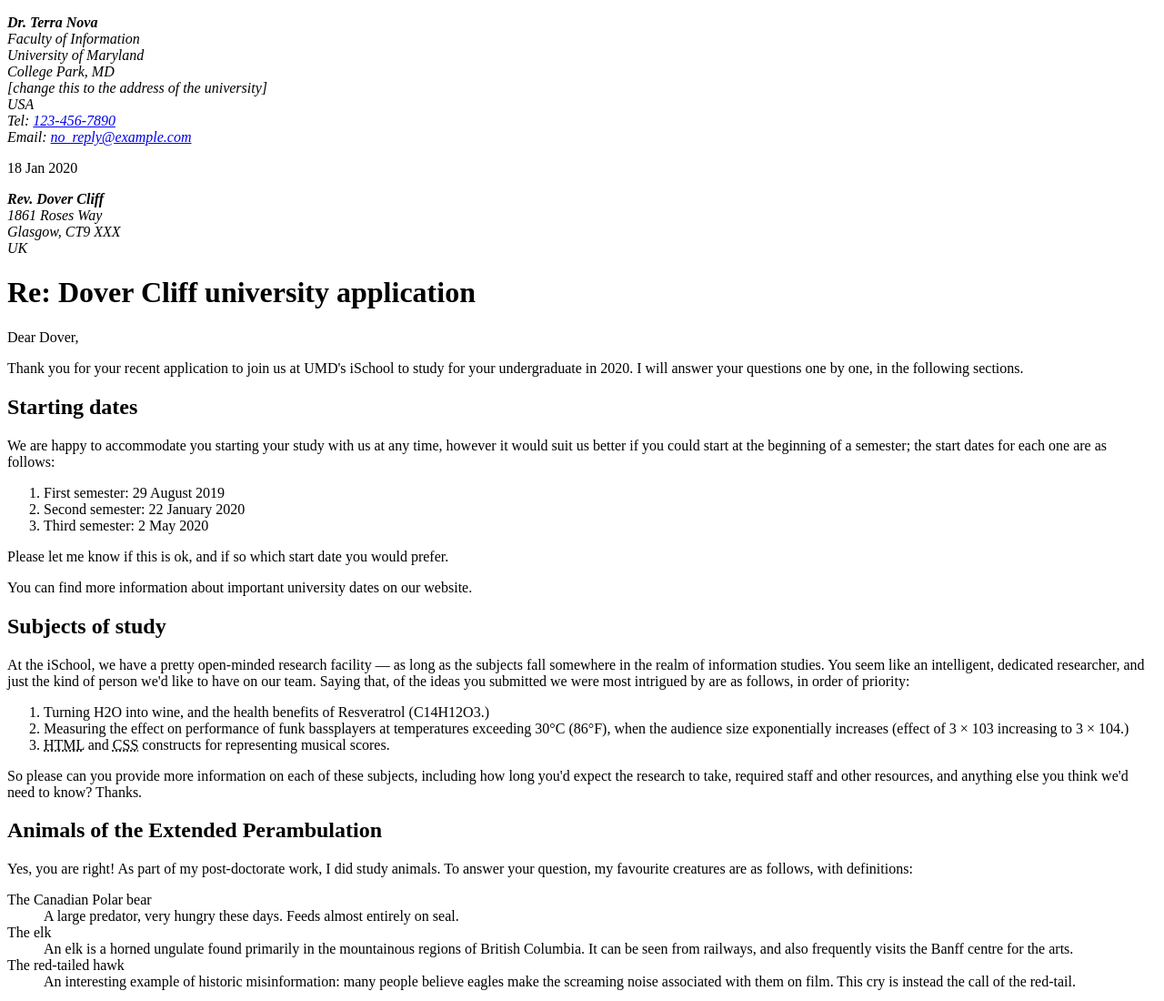
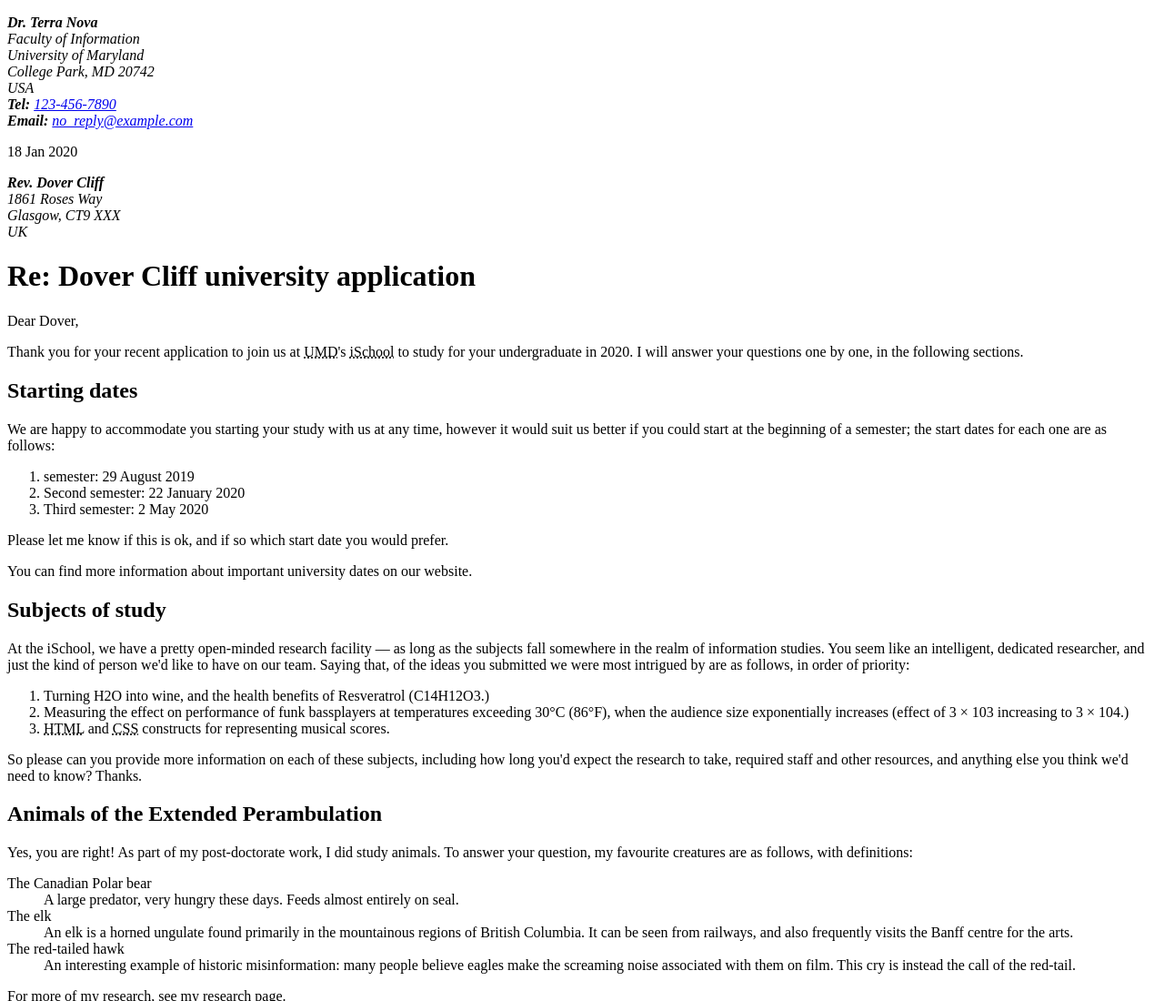
Before and after one commit to aprum/aprum.github.io, a plain HTML site: page lab_2/index.html in a window 1280 px wide. Shown: the top 1100 px of the page at 91% size. Drawn offline with Linux system fonts and the light colour scheme.

Commit message:
Update index.html

```diff
--- a/lab_2/index.html
+++ b/lab_2/index.html
@@ -6,21 +6,20 @@
 </head>
 
 <body>
-<address class="sender column">
+<address class="sender-column">
     <p>
 <strong>Dr. Terra Nova</strong><br/>
 Faculty of Information<br/>
 University of Maryland<br/>
-College Park, MD<br/>
-[change this to the address of the university]<br/>
+College Park, MD 20742<br/>
 USA<br/>
-Tel: <a href="tel+1234567890">123-456-7890</a><br/>
-Email: <a href="mailto:no_reply@example.com">no_reply@example.com</a>
+<strong>Tel:</strong> <a href="tel+1234567890">123-456-7890</a><br/>
+<strong>Email:</strong> <a href="mailto:no_reply@example.com">no_reply@example.com</a>
 </p>
 </address>
 
 <p>
-18 Jan 2020
+<time datetime="2020-01-18">18 Jan 2020</time>
 </p>
 
 <p>
@@ -41,7 +40,7 @@
 </p>
 
 <p>
-Thank you for your recent application to join us at UMD's iSchool to study for your undergraduate in 2020. I will answer your questions one by one, in the following sections.
+Thank you for your recent application to join us at <abbr title="University of Maryland">UMD</abbr>'s <abbr title="College of Information Studies">iSchool</abbr> to study for your undergraduate in 2020. I will answer your questions one by one, in the following sections.
 </p>
 
 <p>
@@ -54,9 +53,9 @@
 
 <p>
     <ol>
-<li>First semester: 29 August 2019</li>
-<li>Second semester: 22 January 2020</li>
-<li>Third semester: 2 May 2020</li>
+<li>semester: <time datetime="2019-08-29">29 August 2019</time></li>
+<li>Second semester: <time datetime="2020-01-22">22 January 2020</time></li>
+<li>Third semester: <time datetime="2020-05-2">2 May 2020</time></li>
 </ol>
 </p>
 
```
